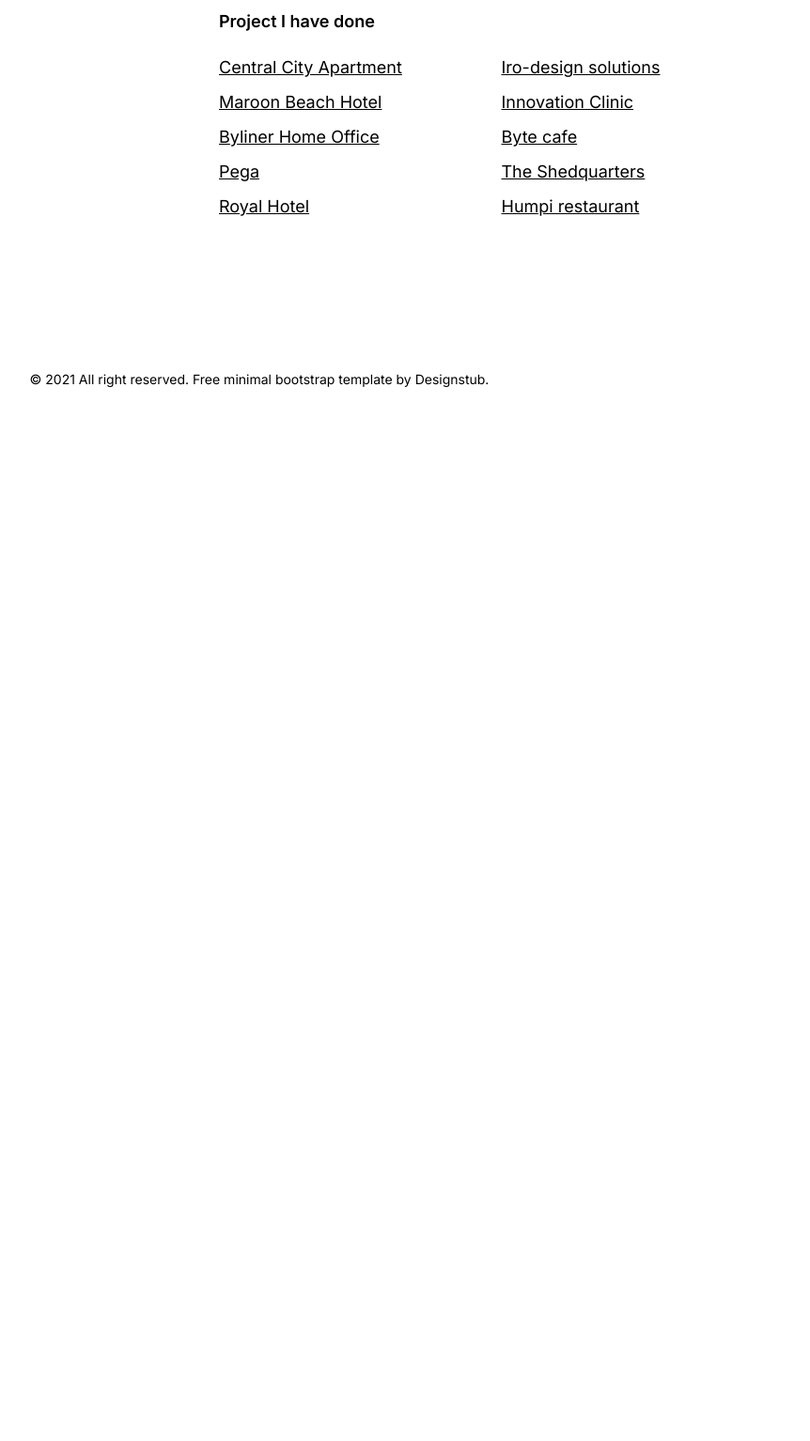
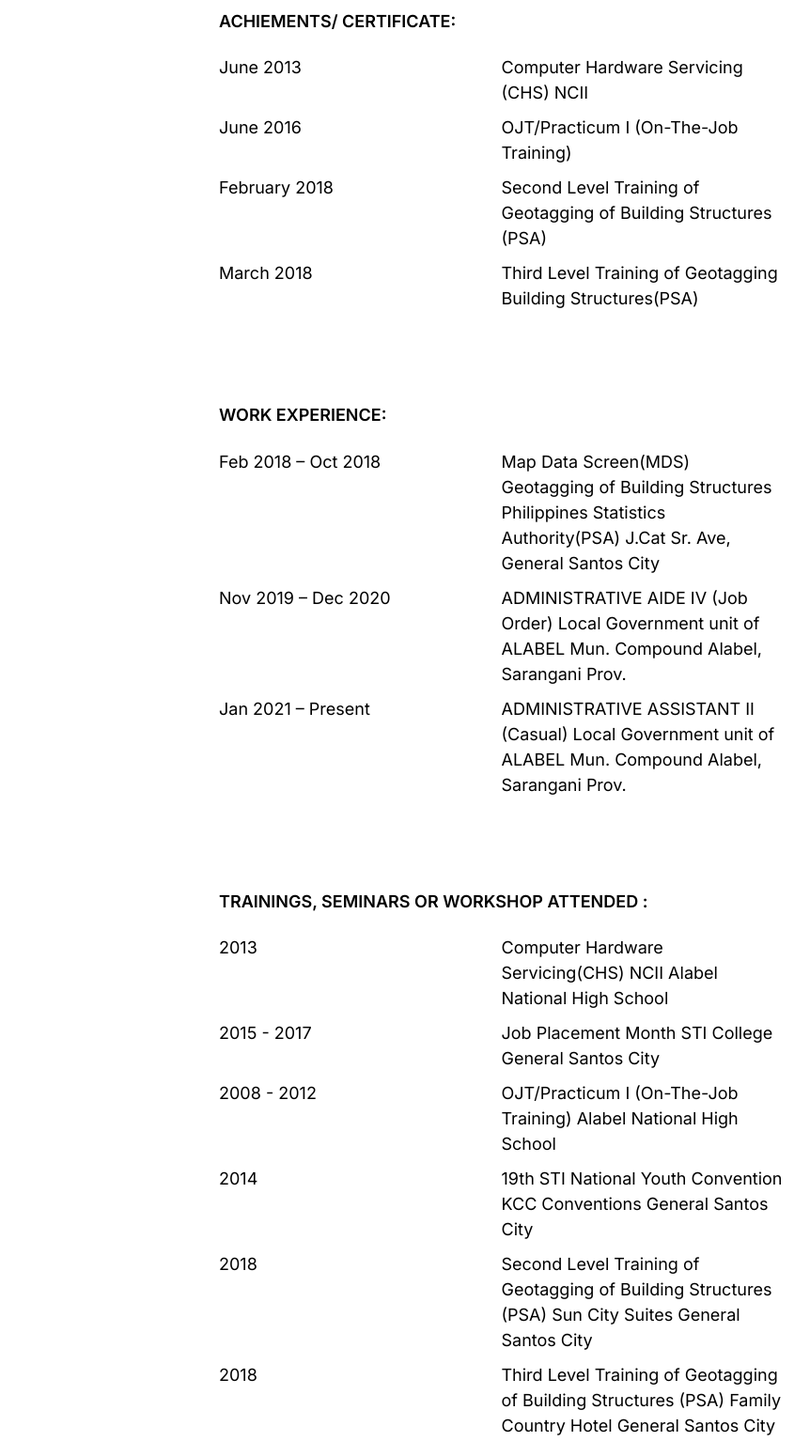
Before and after one commit to Capgo/joselitodev.github.io, a plain HTML site: page index.html in a window 1280 px wide. Shown: the part 1200-2734 px from the top of the page at 94% size, without its empty margins (364-1226 px from the left). Before the commit the page ends 1734 px from the top, so only its background shows below. Drawn offline with nearby package versions, Linux system fonts and the light colour scheme.

Commit message:
Update index.html

```diff
--- a/index.html
+++ b/index.html
@@ -87,23 +87,85 @@
 
 
 
+                  <section class="ds-info-list-section">
+                    <h3 class="">ACHIEMENTS/ CERTIFICATE:</h3>
+                   <ul>
+                      <li>June 2013
+                      <li>Computer Hardware Servicing (CHS) NCII
+                      <li>June 2016
+                        <li>OJT/Practicum I (On-The-Job Training)
+                          <li>February 2018
+                            <li>Second Level Training of Geotagging of Building
+                              Structures (PSA)
+                              <li>March 2018
+                                <li>Third Level Training of Geotagging Building
+                                  Structures(PSA)
+                  </ul>
+                </section>
 
 
                 <section class="ds-info-list-section">
-                    <h3 class="">Project I have done</h3>
-                    <ul>
-                      <li><a href="details.html">Central City Apartment</a></li>
-                      <li><a href="details.html">Iro-design solutions</a></li>
-                      <li><a href="details.html">Maroon Beach Hotel</a></li>
-                      <li><a href="details.html">Innovation Clinic</a></li>
-                      <li><a href="details.html">Byliner Home Office</a></li>
-                      <li><a href="details.html">Byte cafe</a></li>
-                      <li><a href="details.html">Pega</a></li>
-                      <li><a href="details.html">The Shedquarters</a></li>
-                      <li><a href="details.html">Royal Hotel</a></li>
-                      <li><a href="details.html">Humpi restaurant</a></li>
-                    </ul>
-                </section>
+                  <h3 class="">WORK EXPERIENCE:</h3>
+                 <ul>
+                    <li>Feb 2018 – Oct 2018
+                    <li>Map Data Screen(MDS)
+                      Geotagging of Building Structures
+                      Philippines Statistics Authority(PSA)
+                      J.Cat Sr. Ave, General Santos City
+                    <li>Nov 2019 – Dec 2020
+                      <li>ADMINISTRATIVE AIDE IV (Job Order)
+                        Local Government unit of ALABEL
+                        Mun. Compound Alabel, Sarangani Prov.
+                        <li>Jan 2021 – Present
+                          <li>ADMINISTRATIVE ASSISTANT II (Casual)
+                            Local Government unit of ALABEL
+                            Mun. Compound Alabel, Sarangani Prov.
+
+                </ul>
+              </section>
+
+
+
+              <section class="ds-info-list-section">
+                <h3 class="">TRAININGS, SEMINARS OR WORKSHOP ATTENDED :</h3>
+               <ul>
+                  <li>2013
+                  <li>Computer Hardware Servicing(CHS) NCII
+                    Alabel National High School
+                  <li>2015 - 2017
+                    <li>Job Placement Month
+                      STI College General Santos City
+                      <li>2008 - 2012
+                        <li>OJT/Practicum I (On-The-Job Training)
+                          Alabel National High School
+                          <li>2014
+                            <li>19th STI National Youth Convention
+                              KCC Conventions General Santos City
+                              <li>2018
+                                <li>Second Level Training of Geotagging of Building
+                                  Structures (PSA)
+                                  Sun City Suites General Santos City
+                                  <li>2018
+                                    <li>Third Level Training of Geotagging of Building
+                                      Structures (PSA)
+                                      Family Country Hotel General Santos City
+                                      <li>2019
+                                        <li>RA 11032 EASE OF DOING BUSINESS -EGSD; GENDER
+                                          SENSITIVITY TRNG. ++ AND LEAVE UPDATES
+                                          ANCHOR HOTEL General Santos City
+                                          <li>2019
+                                            <li>WEB DEVELOPMENT WORDPRESS
+                                              DEPARTMENT OF INFORMATION AND
+                                              COMMUNICATIONS TECHNOLOGY (DICT) - REGION XII
+                                              ROYAL HOTEL General Santos City
+
+              </ul>
+            </section>
+
+
+
+
+
               </div>
             </div>
           </div>
@@ -113,7 +175,7 @@
     <!-- footer -->
     <footer class="ds-footer">
       <div class="container">
-        <span class="ds-copyright">© 2021 All right reserved. <a href="https://wwww.designstub.com/" target="_blanck">Free minimal bootstrap template by Designstub.</span>
+        <span class="ds-copyright">© 2021 All right reserved. <a href="https://wwww.designstub.com/" target="_blanck">WhoSeeLito</span>
       </div>
     </footer>
     <!-- footer -->
```
